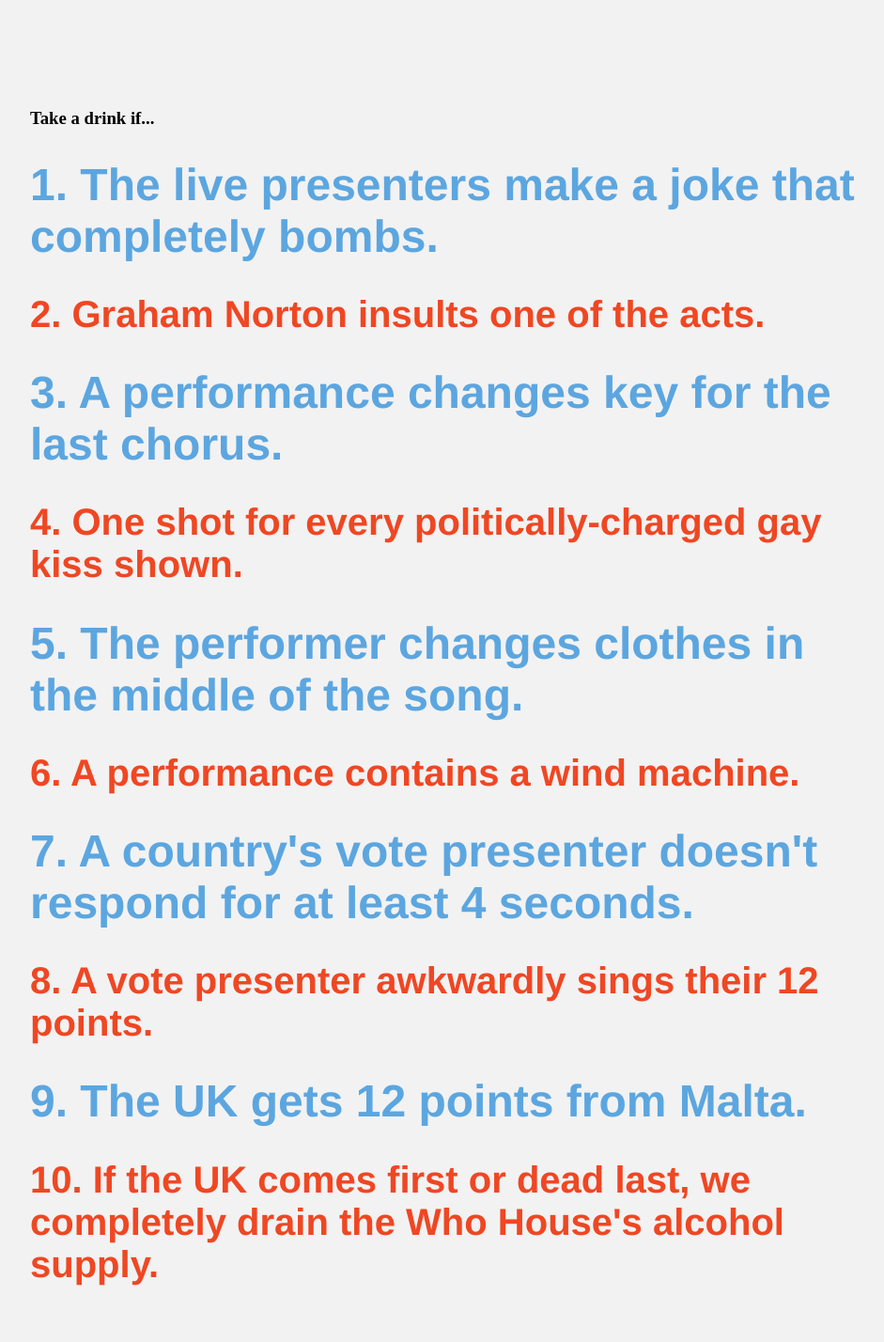
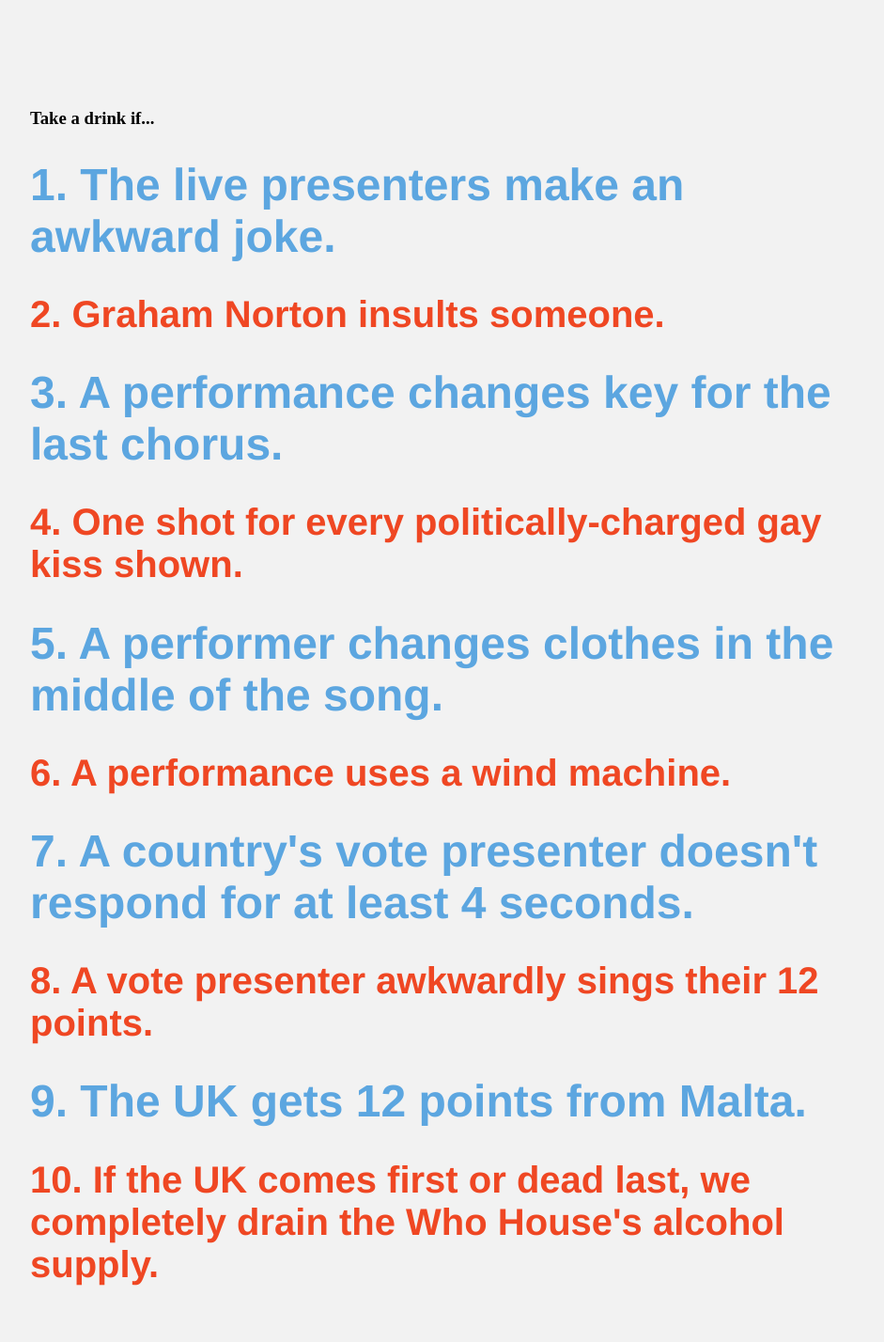
Before and after one commit to ObsidianEagle/ObsidianEagle.github.io, a Jekyll site: the page built from eurovision/index.html, in a window 1280 px wide. Shown: the whole page at 94% size, without its empty margins (160-1101 px from the left). Built offline with Jekyll 4.4.1, drawn with Linux system fonts in a browser that asks for light colours.

Commit message:
Modified eurovision page text

```diff
--- a/eurovision/index.html
+++ b/eurovision/index.html
@@ -5,17 +5,17 @@
 <br><br>
 <h3>Take a drink if...</h3>
 
-<h1>1. The live presenters make a joke that completely bombs.</h1>
+<h1>1. The live presenters make an awkward joke.</h1>
 
-<h2>2. Graham Norton insults one of the acts.</h2>
+<h2>2. Graham Norton insults someone.</h2>
 
 <h1>3. A performance changes key for the last chorus.</h1>
 
 <h2>4. One shot for every politically-charged gay kiss shown.</h2>
 
-<h1>5. The performer changes clothes in the middle of the song.</h1>
+<h1>5. A performer changes clothes in the middle of the song.</h1>
 
-<h2>6. A performance contains a wind machine.</h2>
+<h2>6. A performance uses a wind machine.</h2>
 
 <h1>7. A country's vote presenter doesn't respond for at least 4 seconds.</h1>
 
```
